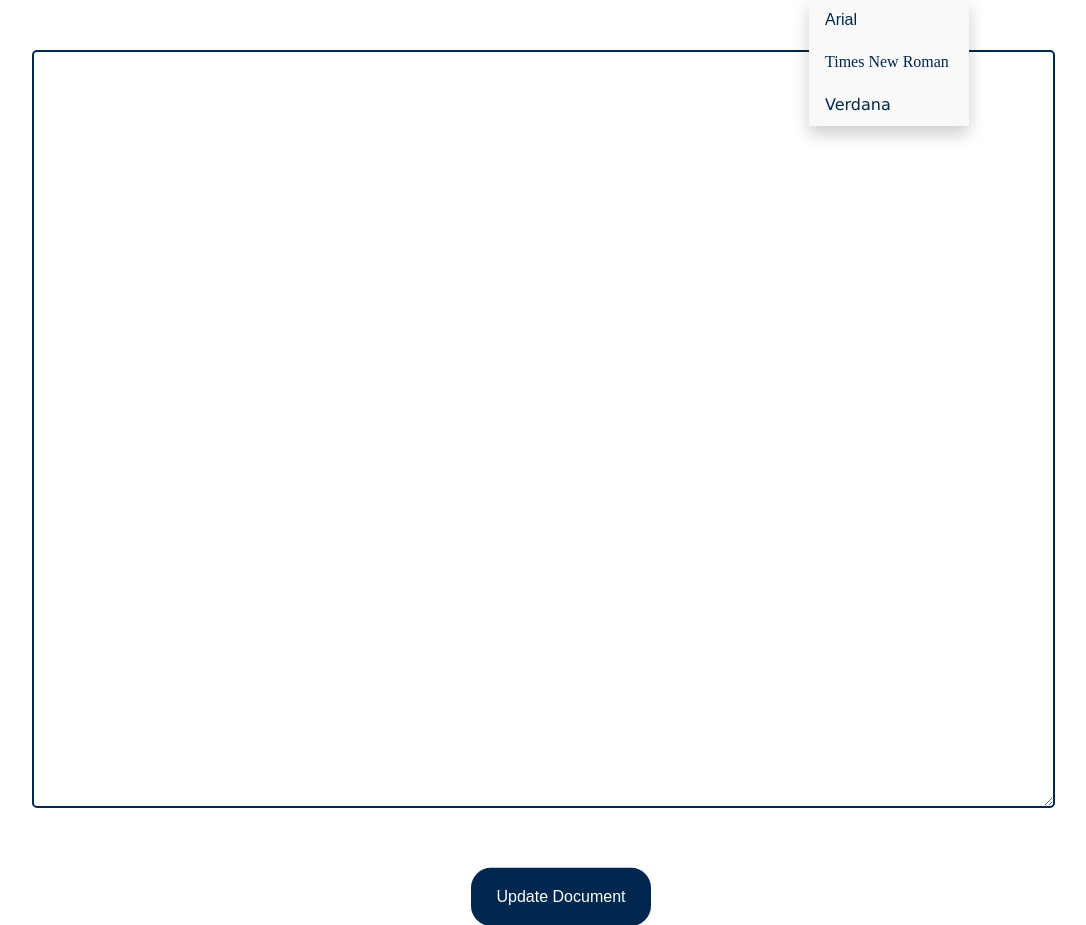
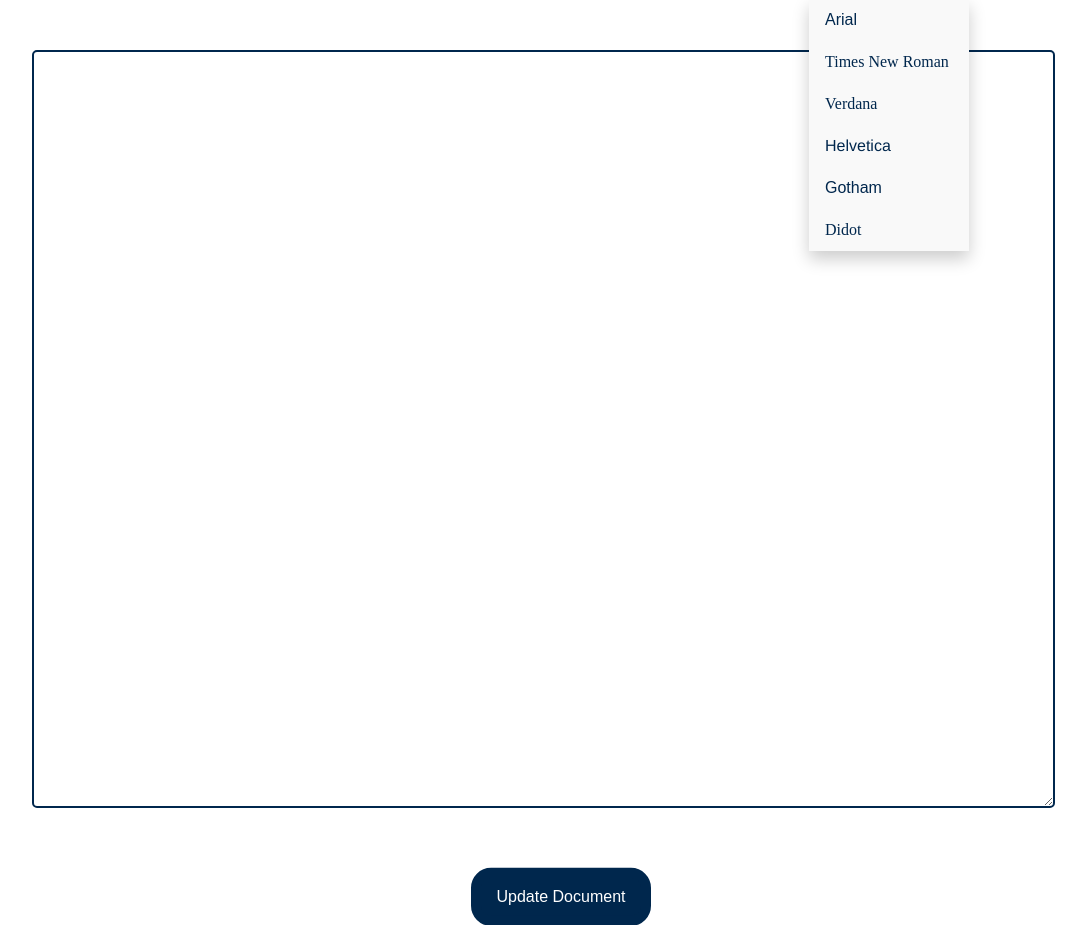
Before and after one commit to FilipK19/RS-Projekt, a FastAPI app: template templates/edit2.html in a window 1280 px wide, after a click on "Font". Shown: the part 90-1015 px from the top of the page, without its empty margins (97-1183 px from the left). Run offline with FastAPI, Linux system fonts and the light colour scheme; the template is opened without the code that fills it, so the values that code supplies are empty.

Commit message:
Finnal commit!

```diff
--- a/create.py
+++ b/create.py
@@ -25,7 +25,7 @@ app.add_middleware(
 @app.post("/create_document/")
 async def create_document(name: str = Form(...), description: str = Form(...),
                           content: str = Form(default=''), font: str = Form(default='Calibri'),
-                          fsize: str = Form(default='12px'), notes: str = Form(default=' ')):
-    document = {"name": name, "description": description, "content": content, "font":font, "fsize":fsize, "notes":notes}
+                          fsize: str = Form(default='12px'), notes: str = Form(default=' '), creator: str = Form(...)):
+    document = {"name": name, "description": description, "content": content, "font":font, "fsize":fsize, "notes":notes, "creator":creator}
     collection.insert_one(document)
     return {"status": "Document created successfully"}, 200
--- a/main.py
+++ b/main.py
@@ -172,7 +172,7 @@ def get_document(document_id: str):
     document = collection.find_one({"_id": ObjectId(document_id)})
     if document:
         return {"name": document["name"], "description": document["description"],
-                "content": document["content"], "font":document["font"], "fsize":document["fsize"], "notes":document["notes"]}
+                "content": document["content"], "font":document["font"], "fsize":document["fsize"], "notes":document["notes"], "creator":document["creator"]}
     return None
 
 @app.get("/edit", response_class=HTMLResponse)
--- a/templates/create.html
+++ b/templates/create.html
@@ -46,6 +46,8 @@
 
         <button class="button" onclick="goToHome()">Go to home</button>
         <button class="button" type="button" onclick="createDocument()">Create Document</button>
+
+        <input type="hidden" id="creator" name="creator" required value="{{username}}"><br>
     </form>
     <script>
         function createDocument() {
--- a/templates/edit.html
+++ b/templates/edit.html
@@ -55,7 +55,8 @@
     {% for document in documents %}
         <div class="document-container">
             <form method="get" action="/edit_document/{{ document._id }}">
-                <button class="edit-button" type="submit">{{ 'Name: ' ~ document.name }}<span class="space"></span>{{'Description: ' ~ document.description}}</button>
+                <button class="edit-button" type="submit">{{ 'Name: ' ~ document.name }}<span class="space"></span>{{'Description: ' ~ document.description}}
+                    <span class="space"></span>{{'Creator: ' ~ document.creator}}</button>
             </form>
             <form method="delete" action="http://127.0.0.1:8002/delete/{document_id}">
                 <button class="delete-button" type="button" onclick="confirmDelete('{{ document._id }}')">Delete</button>
@@ -69,7 +70,6 @@
 <script>
     function confirmDelete(documentId) {
         if (confirm("Are you sure you want to delete this document?")) {
-            // If confirmed, send a DELETE request using Fetch API
             fetch('http://127.0.0.1:8002/delete/' + documentId, {
                 method: 'DELETE'
             })
--- a/templates/edit2.html
+++ b/templates/edit2.html
@@ -91,6 +91,15 @@
         .dropbtn3 {
             font-family: "Verdana", sans-serif;
         }
+        .dropbtn4 {
+            font-family: "Helvetica", sans-serif;
+        }
+        .dropbtn5 {
+            font-family: "Gotham", sans-serif;
+        }
+        .dropbtn3 {
+            font-family: "Didot";
+        }
         .dropdown-content a.active {
             background-color: #ddd;
         }
@@ -134,6 +143,9 @@
                 <a class="dropbtn1" onclick="changeFont('Arial', this)">Arial</a>
                 <a class="dropbtn2" onclick="changeFont('Times New Roman', this)">Times New Roman</a>
                 <a class="dropbtn3" onclick="changeFont('Verdana', this)">Verdana</a>
+                <a class="dropbtn4" onclick="changeFont('Helvetica', this)">Helvetica</a>
+                <a class="dropbtn5" onclick="changeFont('Gotham', this)">Gotham</a>
+                <a class="dropbtn6" onclick="changeFont('Didot', this)">Didot</a>
             </div>
             <h1 class="dropdown-center">Edit Document</h1>
         </div>
--- a/templates/welcome.html
+++ b/templates/welcome.html
@@ -103,7 +103,6 @@
 
                         console.log('Access Token:', data.access_token);
 
-                        // Redirect to the protected page
                         window.location.href = '/home';
                     } else {
                         const errorData = await response.json();
@@ -112,7 +111,6 @@
                     }
                 } catch (error) {
                     console.error('Error:', error);
-                    // Handle unexpected errors
                 }
             }
         </script>
```
Also changed, not shown: templates/home.html (+1 -6 lines), edit.py (line endings or trailing spaces).
